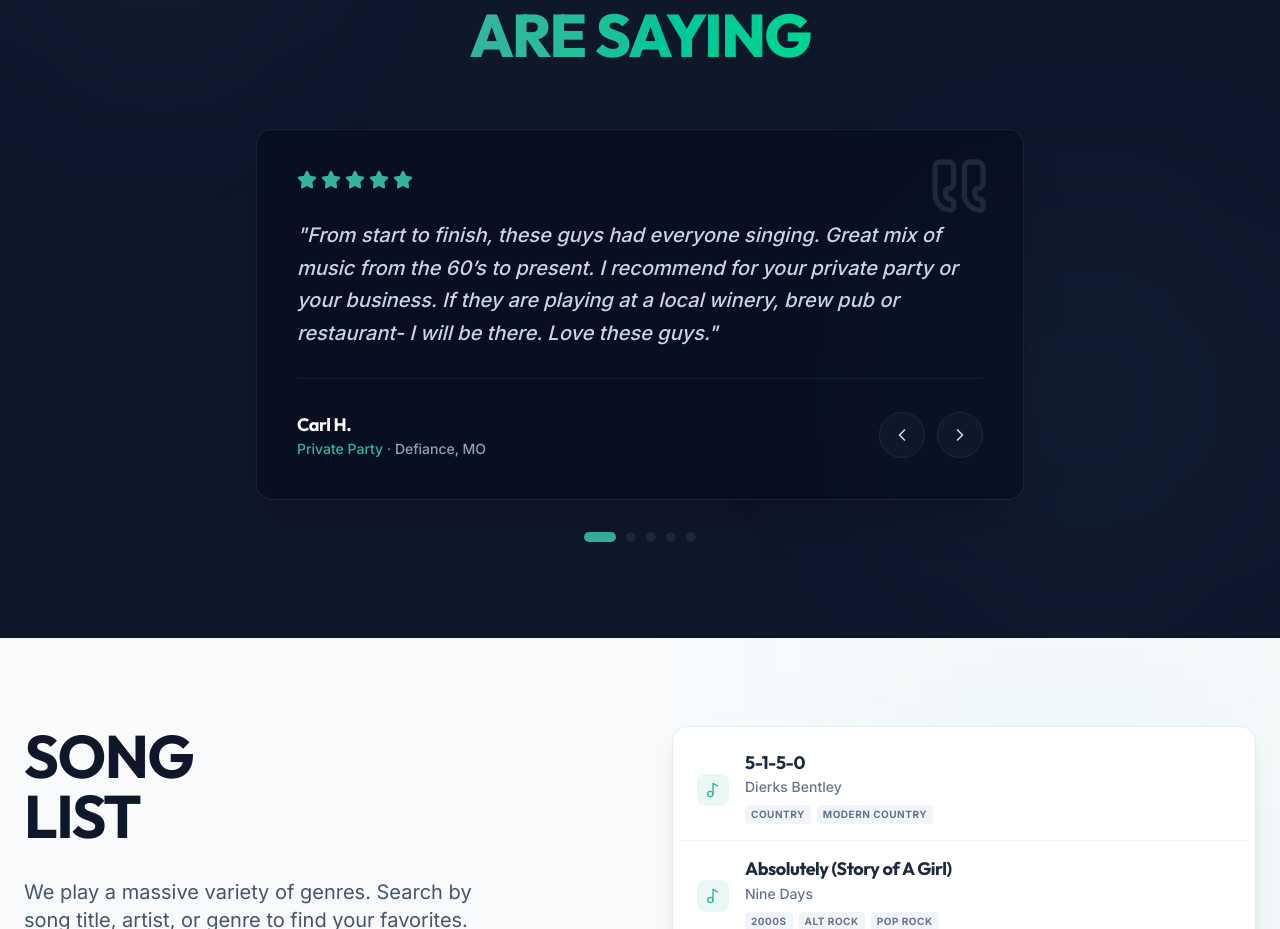
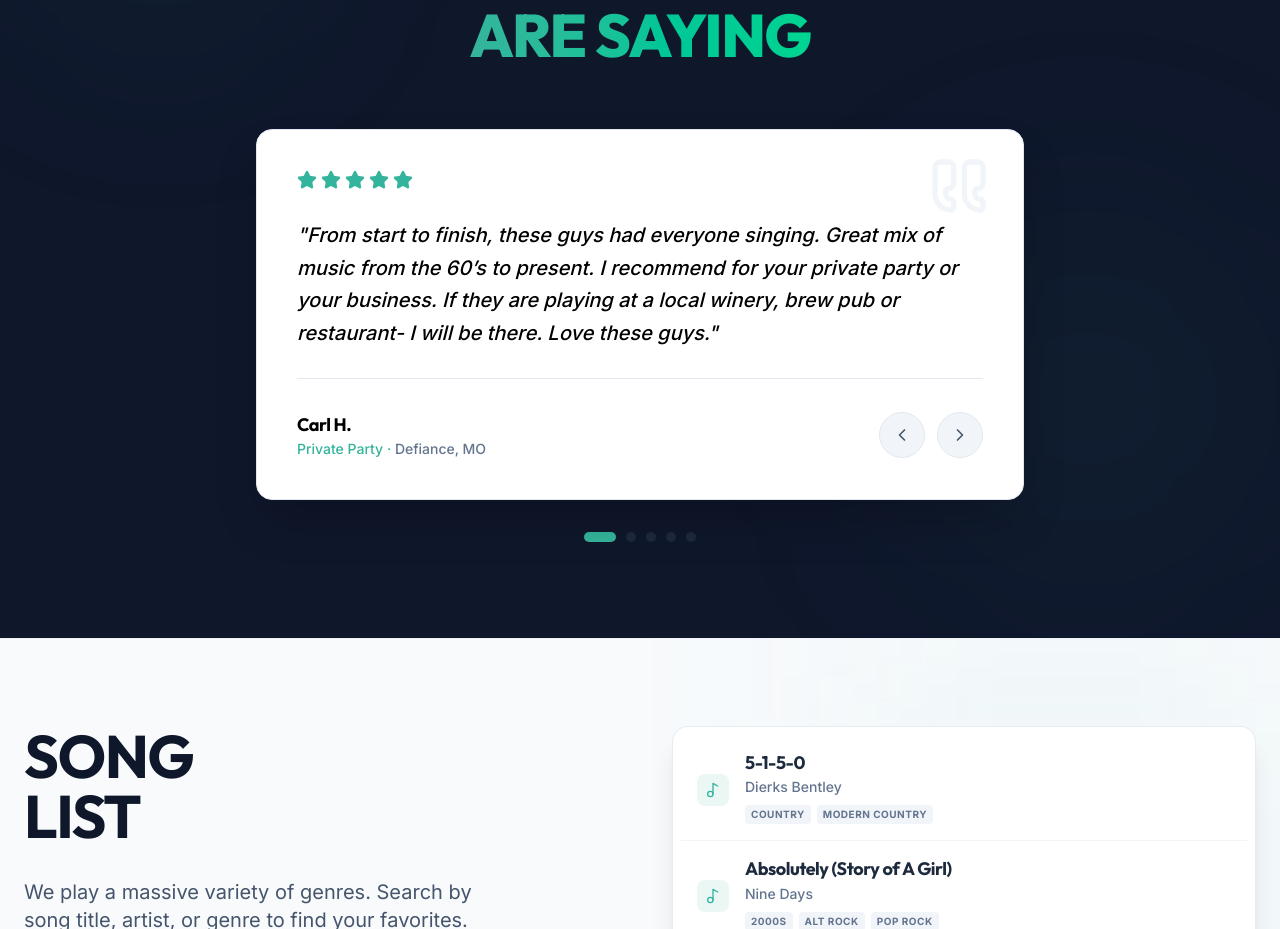
Before and after one commit to lukequeenband/homepage, a React (Vite) app: page / in a window 1280 px wide. Shown: the part 4148-5077 px from the top of the page. Built offline with nearby package versions, Linux system fonts and the light colour scheme; a web font is replaced by a local one.

Commit message:
Add files via upload
Color formatting/design updates

```diff
--- a/src/components/TrustedBy.tsx
+++ b/src/components/TrustedBy.tsx
@@ -449,11 +449,11 @@ export default function TrustedBy() {
                   prevReview();
                 }
               }}
-              className="relative bg-slate-950/40 border border-slate-800/80 rounded-2xl p-8 md:p-10 shadow-2xl backdrop-blur-sm min-h-[320px] flex flex-col justify-between cursor-grab active:cursor-grabbing touch-pan-y select-none"
+              className="relative bg-white border border-slate-200 rounded-2xl p-8 md:p-10 shadow-2xl backdrop-blur-sm min-h-[320px] flex flex-col justify-between cursor-grab active:cursor-grabbing touch-pan-y select-none"
             >
 
               {/* Quote Mark Decoration */}
-              <div className="absolute top-6 right-8 text-slate-800 hover:text-primary/10 transition-colors pointer-events-none">
+              <div className="absolute top-6 right-8 text-slate-100 hover:text-primary/10 transition-colors pointer-events-none">
                 <Quote className="w-16 h-16 transform scale-x-[-1]" />
               </div>
 
@@ -474,7 +474,7 @@ export default function TrustedBy() {
                         animate={{ opacity: 1, y: 0 }}
                         exit={{ opacity: 0, y: -15 }}
                         transition={{ duration: 0.3 }}
-                        className="text-lg md:text-xl text-slate-300 font-medium leading-relaxed italic"
+                        className="text-lg md:text-xl text-black font-medium leading-relaxed italic"
                     >
                       "{REVIEWS[reviewIndex].text}"
                     </motion.p>
@@ -483,11 +483,11 @@ export default function TrustedBy() {
               </div>
 
               {/* Author Info */}
-              <div className="flex items-center justify-between pt-8 border-t border-slate-800/60 mt-6">
+              <div className="flex items-center justify-between pt-8 border-t border-slate-200 mt-6">
                 <div>
-                  <h4 className="font-bold text-lg text-white">{REVIEWS[reviewIndex].author}</h4>
+                  <h4 className="font-bold text-lg text-black">{REVIEWS[reviewIndex].author}</h4>
                   <p className="text-[#34B49C] text-sm font-medium">
-                    {REVIEWS[reviewIndex].role} &middot; <span className="text-slate-400">{REVIEWS[reviewIndex].location}</span>
+                    {REVIEWS[reviewIndex].role} &middot; <span className="text-slate-500">{REVIEWS[reviewIndex].location}</span>
                   </p>
                 </div>
 
@@ -496,14 +496,14 @@ export default function TrustedBy() {
                   <button
                       onClick={prevReview}
                       aria-label="Previous review"
-                      className="p-3 rounded-full bg-slate-900 border border-slate-800 text-slate-300 hover:text-white hover:bg-slate-800 hover:border-slate-700 transition-all active:scale-95"
+                      className="p-3 rounded-full bg-slate-100 border border-slate-200 text-slate-600 hover:text-slate-900 hover:bg-slate-200 hover:border-slate-300 transition-all active:scale-95 cursor-pointer"
                   >
                     <ChevronLeft className="w-5 h-5" />
                   </button>
                   <button
                       onClick={nextReview}
                       aria-label="Next review"
-                      className="p-3 rounded-full bg-slate-900 border border-slate-800 text-slate-300 hover:text-white hover:bg-slate-800 hover:border-slate-700 transition-all active:scale-95"
+                      className="p-3 rounded-full bg-slate-100 border border-slate-200 text-slate-600 hover:text-slate-900 hover:bg-slate-200 hover:border-slate-300 transition-all active:scale-95 cursor-pointer"
                   >
                     <ChevronRight className="w-5 h-5" />
                   </button>
```
